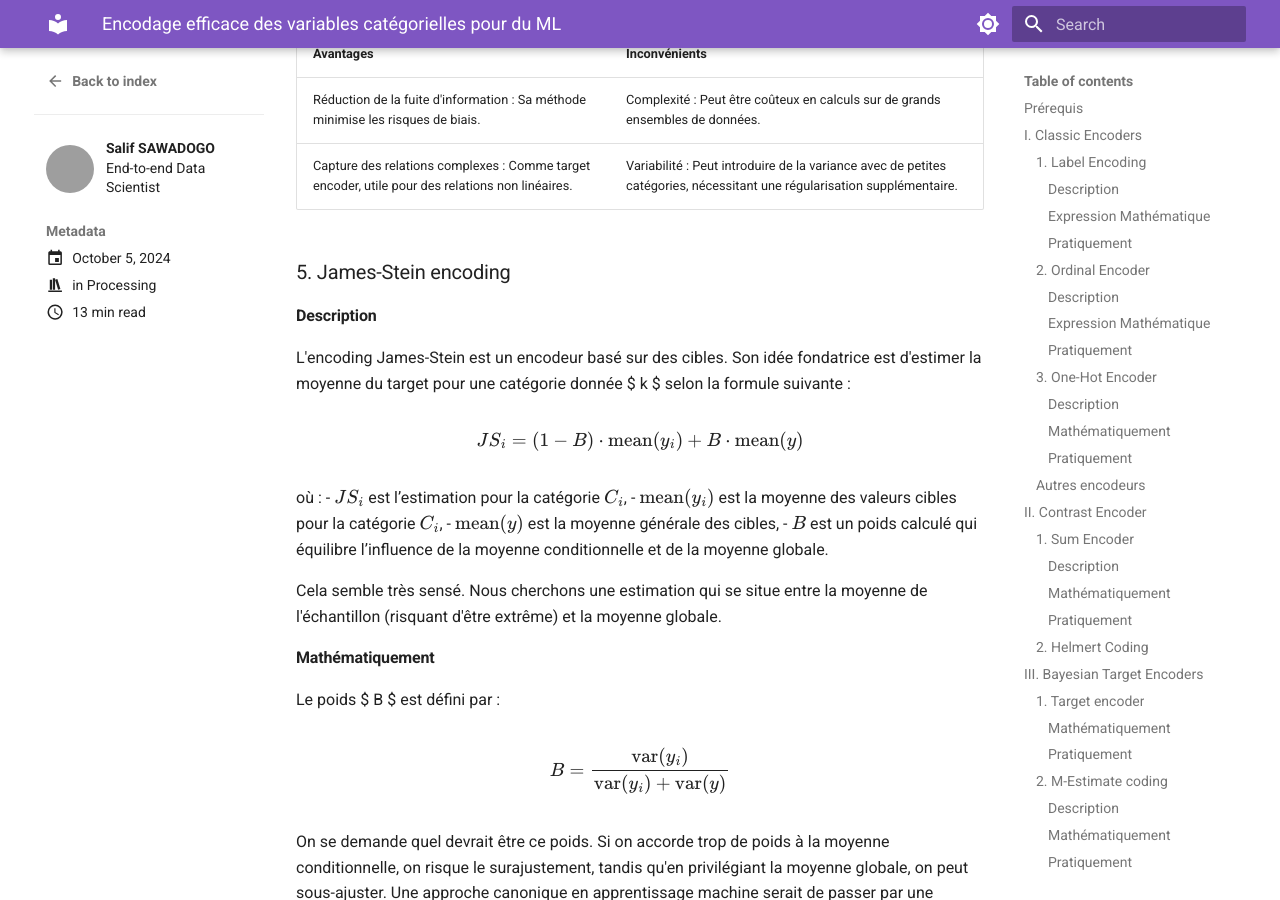
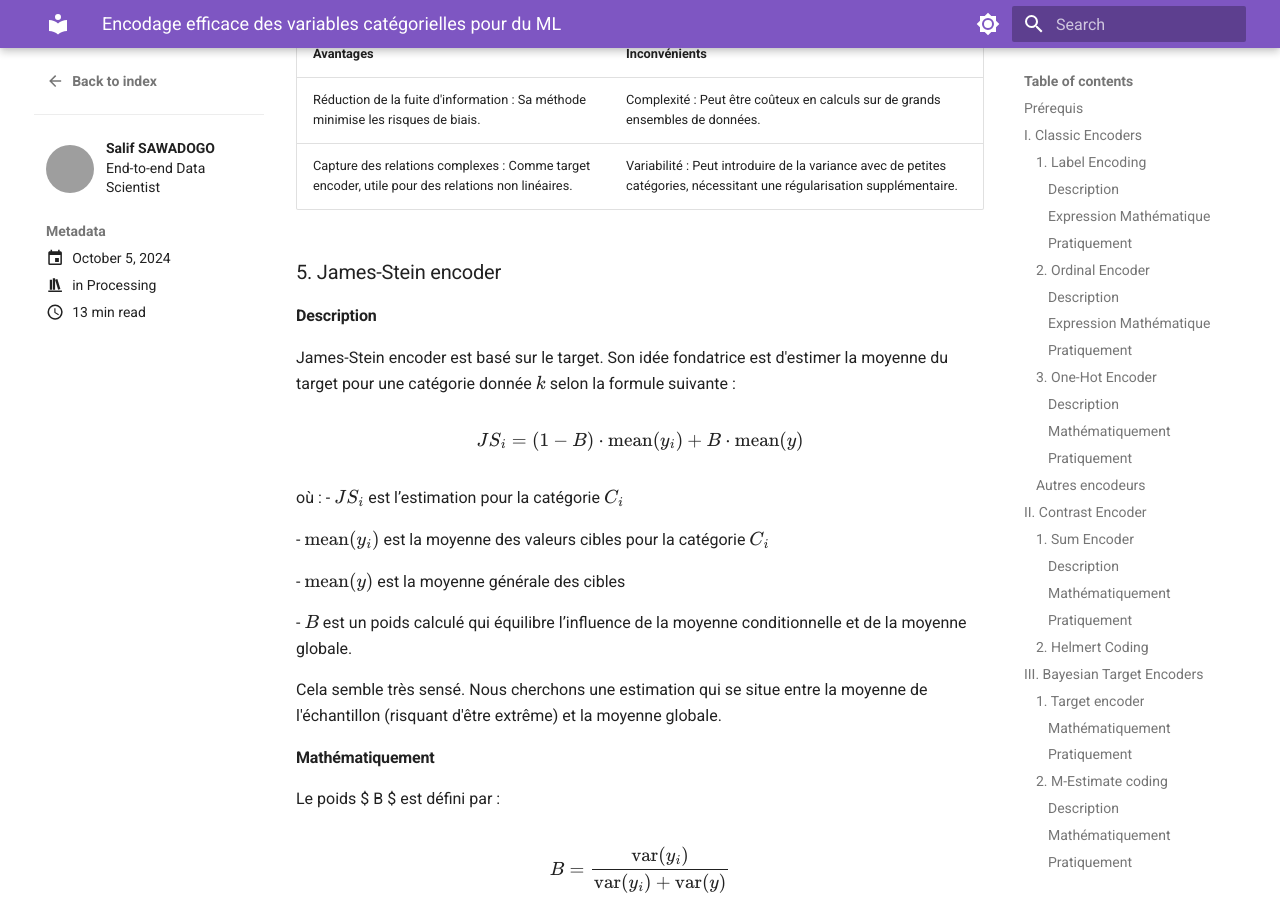
Before and after one commit to sawallesalfo/blog, an MkDocs documentation site: the page built from docs/posts/encoding_categorical_features_for_ML.md, in a window 1280 px wide and 900 px high, scrolled down 9528 px. Built offline with MkDocs 1.6.1 and Material for MkDocs 9.7.7, drawn with Linux system fonts in a browser that asks for light colours; comment, search, counter and statistics services are not loaded; some of the changed text lies outside the part shown; grey boxes are pictures that could not be loaded.

Commit message:
predeploy caterigocal encoder

```diff
--- a/docs/posts/encoding_categorical_features_for_ML.md
+++ b/docs/posts/encoding_categorical_features_for_ML.md
@@ -182,7 +182,7 @@ Les methodes classées comme Bayesiennes  sont des  technique utile pour encoder
 
 Avant d’explorer les formules, voici quelques notations cruciales :
 
-- $y$ et $y^+$ : Le nombre total d'observations et le nombre total d'observations positives (où $ y = 1 $).
+- $y$ et $y^+$ : Le nombre total d'observations et le nombre total d'observations positives (où $y = 1$).
 - $x_i, y_i$ : La valeur de la catégorie et du target pour l'observation $ i $.
 - $n$ et $n^+$ : Le nombre d'observations et le nombre d'observations positives pour une valeur spécifique d'une colonne catégorielle.
 - $a$ : Un hyperparamètre de régularisation.
@@ -335,19 +335,23 @@ Chaque observation est maintenant encodée avec la moyenne des cibles des autres
 
 
 
-### 5. James-Stein encoding
+### 5. James-Stein encoder
 
 #### Description
-L'encoding James-Stein est un encodeur basé sur des cibles. Son idée fondatrice est d'estimer la moyenne du target pour une catégorie donnée $ k $ selon la formule suivante :
+
+James-Stein encoder est  basé sur le target. Son idée fondatrice est d'estimer la moyenne du target pour une catégorie donnée $k$ selon la formule suivante :
 
 $$
 JS_i = (1-B) \cdot \text{mean}(y_i) + B \cdot \text{mean}(y)
 $$
 
 où :
-   - $JS_i$ est l’estimation pour la catégorie $C_i$,
-   - $\text{mean}(y_i)$ est la moyenne des valeurs cibles pour la catégorie $C_i$,
-   - $\text{mean}(y)$ est la moyenne générale des cibles,
+   - $JS_i$ est l’estimation pour la catégorie $C_i$
+
+   - $\text{mean}(y_i)$ est la moyenne des valeurs cibles pour la catégorie $C_i$
+
+   - $\text{mean}(y)$ est la moyenne générale des cibles
+
    - $B$ est un poids calculé qui équilibre l’influence de la moyenne conditionnelle et de la moyenne globale.
 
 Cela semble très sensé. Nous cherchons une estimation qui se situe entre la moyenne de l'échantillon (risquant d'être extrême) et la moyenne globale.
```
